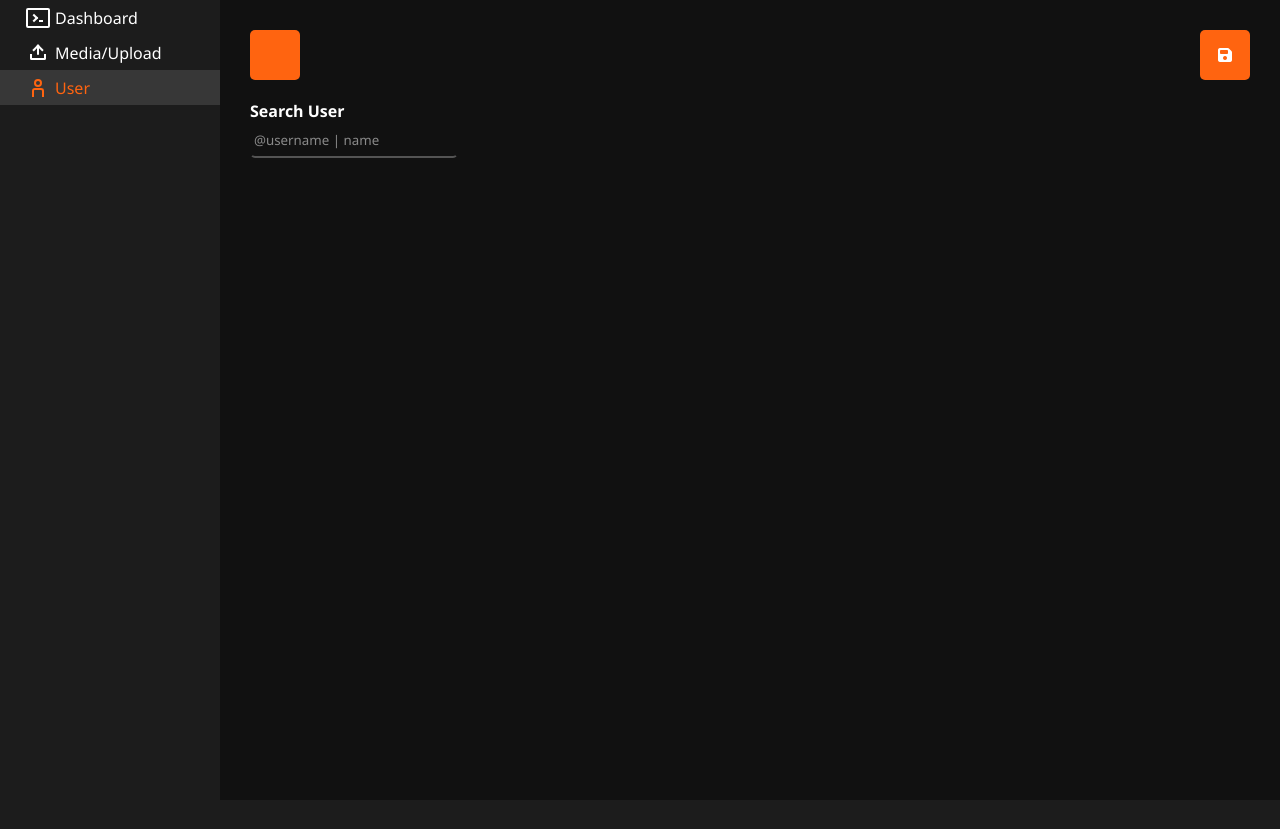
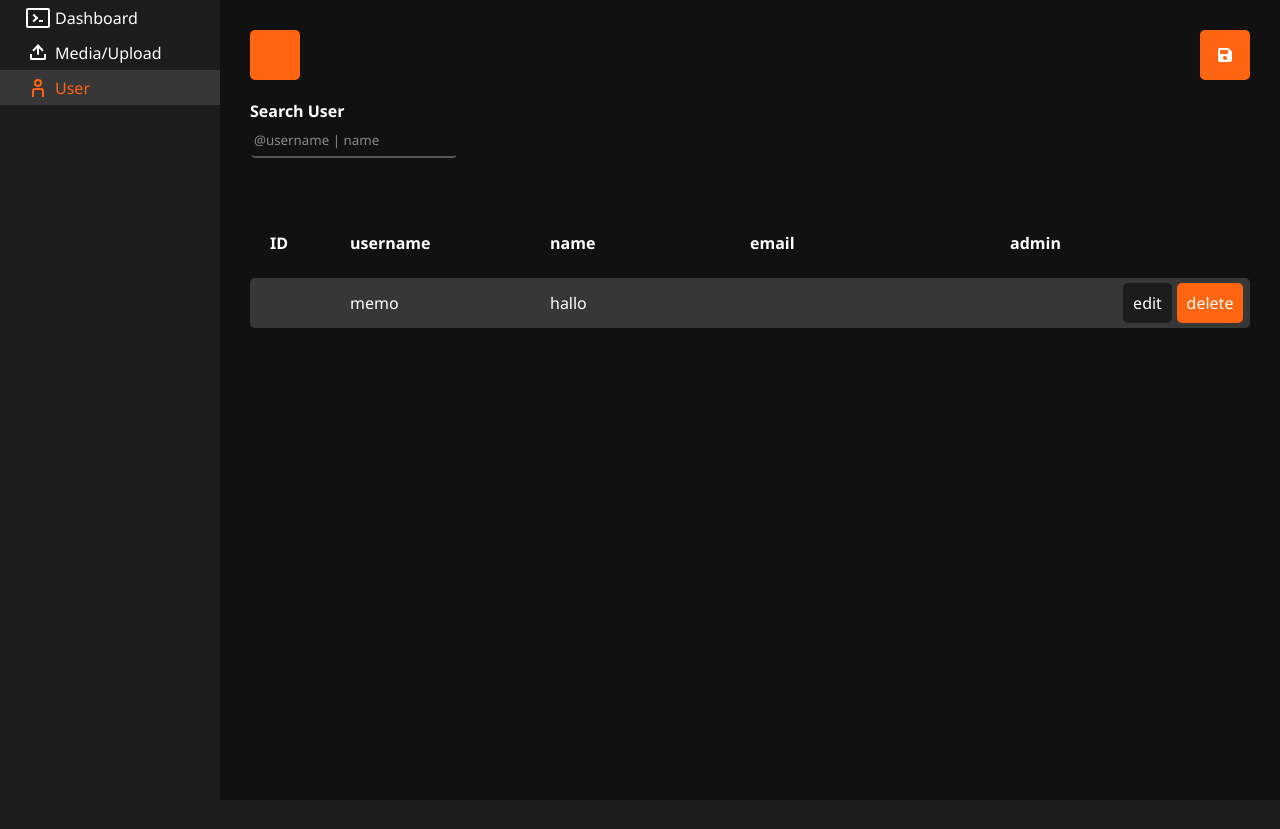
Before and after one commit to ydfdas1f546g1df/StreamingSite, a PHP site: page /admin/user in a window 1280 px wide. Shown: the part 68-897 px from the top of the page. Run offline with PHP 8.4, Linux system fonts and the light colour scheme; data that the repository does not hold is empty; some libraries are stand-ins or nearby versions.

Commit message:
admin page user

```diff
--- a/admin/user/index.html
+++ b/admin/user/index.html
@@ -57,7 +57,7 @@
                 <span class="user-dd-name">Watchlist</span>
             </a> <a class="user-dd-el" href="#">
                 <div class="user-dd-icon">
-                    <i class="gg-list-tree"></i>
+                    <i class="fa-solid fa-gear"></i>
                 </div>
                 <span class="user-dd-name">Settings</span>
             </a><a class="user-dd-el" href="#">
@@ -121,8 +121,30 @@
                 Search User
                 <input type="text" name="search-user" placeholder="@username | name">
             </label>
-            <div class="user-list">
-                <div class="user-list-el"></div>
+            <div class="user-list" id="all-users">
+                <div class="user-list-el-header">
+                    <span class="user-list-el-id">ID</span>
+                    <span class="user-list-el-username">username</span>
+                    <span class="user-list-el-name">name</span>
+                    <span class="user-list-el-email">email</span>
+                    <span class="user-list-el-admin">admin</span>
+                    <span class="user-list-btn-placeholder"></span>
+                    <span class="user-list-btn-placeholder"></span>
+
+                </div>
+                <div class="user-list-el" v-for="user in users" id="{{ user.id }}" >
+                    <span class="user-list-el-id">{{ user.id }}</span>
+                    <span class="user-list-el-username">{{ user.username }}</span>
+                    <span class="user-list-el-name">{{ user.name }}</span>
+                    <span class="user-list-el-email">{{ user.email }}</span>
+                    <span class="user-list-el-admin">{{ user.admin }}</span>
+                    <span class="user-list-btn-placeholder">
+                        <span class="edit-btn user-list-btn">edit</span>
+                        </span>
+                    <span class="user-list-btn-placeholder">
+                        <span class="del-btn user-list-btn">delete</span>
+                        </span>
+                </div>
             </div>
         </div>
     </article>
@@ -151,5 +173,6 @@
     <span class="copyright">&copy; Copyright 2023. All Rights Reserved. <a href="/">StreamingSite</a></span>
 </footer>
 <script src="/script/main.js"></script>
+<script src="/script/admin_user.js"></script>
 </body>
 </html>
--- a/dist/css/main.css
+++ b/dist/css/main.css
@@ -800,6 +800,11 @@ footer .copyright a {
   background: rgb(255, 100, 16);
   border-radius: 5px;
   min-width: 50px;
+  cursor: pointer;
+  transition: all 0.25s ease-in;
+}
+.admin-main article .user .btns .user-btn:hover {
+  background: rgb(55, 55, 55);
 }
 .admin-main article .user label {
   font-weight: bold;
@@ -830,10 +835,45 @@ footer .copyright a {
 }
 .admin-main article .user .user-list {
   margin-top: 50px;
+  height: 100%;
+  width: 100%;
+}
+.admin-main article .user .user-list .user-list-el-header span {
+  font-weight: bold;
+}
+.admin-main article .user .user-list .user-list-el-header, .admin-main article .user .user-list .user-list-el {
+  border-radius: 5px;
+  width: 100%;
+  height: 50px;
+  display: grid;
+  grid-template-columns: 8% 20% 20% 26% 12% 55px 70px;
+  margin-top: 10px;
+}
+.admin-main article .user .user-list .user-list-el-header span, .admin-main article .user .user-list .user-list-el span {
+  padding-left: 20px;
+  display: flex;
+  align-items: center;
+}
+.admin-main article .user .user-list .user-list-el-header span.user-list-btn-placeholder, .admin-main article .user .user-list .user-list-el span.user-list-btn-placeholder {
+  display: flex;
+  justify-content: center;
+}
+.admin-main article .user .user-list .user-list-el-header span.user-list-btn-placeholder .user-list-btn, .admin-main article .user .user-list .user-list-el span.user-list-btn-placeholder .user-list-btn {
+  display: flex;
+  align-items: center;
+  justify-content: center;
+  height: 40px;
+  border-radius: 5px;
+  padding: 0 10px;
+}
+.admin-main article .user .user-list .user-list-el-header span.user-list-btn-placeholder .user-list-btn.del-btn, .admin-main article .user .user-list .user-list-el span.user-list-btn-placeholder .user-list-btn.del-btn {
+  background: rgb(255, 100, 16);
+}
+.admin-main article .user .user-list .user-list-el-header span.user-list-btn-placeholder .user-list-btn.edit-btn, .admin-main article .user .user-list .user-list-el span.user-list-btn-placeholder .user-list-btn.edit-btn {
+  background: rgb(28, 28, 28);
 }
 .admin-main article .user .user-list .user-list-el {
-  height: 50px;
-  background: rgb(255, 100, 16);
+  background: rgb(55, 55, 55);
 }
 .admin-main aside {
   width: 220px;
--- /dev/null
+++ b/script/admin_user.js
@@ -0,0 +1,47 @@
+$(function () {
+
+    var JSONData = [{name: "hallo", username: "memo"}]
+    const base_url = window.location.origin;
+
+    const getUser = async (api) => {
+        const response = await fetch(base_url + '/api/' + api + '.php', {
+            method: 'POST', body: {
+                "x": 5
+            }, headers: {
+                'Content-Type': 'application/json'
+            }
+        });
+        const JSON = await response.json()
+        console.log(response);
+        console.log(JSON);
+
+        for (let i = 0; i < JSON.length; i++) {
+            if (JSON[i].admin == 1) {
+                JSON[i].admin = true
+            } else {
+                JSON[i].admin = false
+            }
+
+            JSONData.push({
+                id: JSON[i].id,
+                admin: JSON[i].admin,
+                name: JSON[i].name,
+                username: JSON[i].name,
+                email: JSON[i].email,
+                passwordHash: JSON[i].passwordHash,
+                bio: JSON[i].bio,
+            })
+        }
+
+        console.log(JSONData)
+
+        Vue.createApp({
+            data() {
+                return {
+                    users: JSONData,
+                };
+            }
+        }).mount("#all-users");
+    }
+    console.log(getUser('test'))
+});
--- a/scss/admin.scss
+++ b/scss/admin.scss
@@ -34,6 +34,12 @@ $aside-width: 220px;
           background: $orange;
           border-radius: 5px;
           min-width: 50px;
+          cursor: pointer;
+          transition: $trans;
+
+          &:hover {
+            background: $light_gray;
+          }
         }
       }
 
@@ -68,10 +74,55 @@ $aside-width: 220px;
 
       .user-list {
         margin-top: 50px;
+        height: 100%;
+        width: 100%;
+
+        .user-list-el-header {
+          span {
+            font-weight: bold;
+          }
+        }
+
+        .user-list-el-header, .user-list-el {
+          border-radius: 5px;
+          width: 100%;
+          height: 50px;
+          display: grid;
+          grid-template-columns: 8% 20% 20% 26% 12% 55px 70px;
+          margin-top: 10px;
+
+          span {
+            padding-left: 20px;
+            display: flex;
+            align-items: center;
+
+            &.user-list-btn-placeholder {
+              display: flex;
+              justify-content: center;
+
+              .user-list-btn {
+                display: flex;
+                align-items: center;
+                justify-content: center;
+                height: 40px;
+                border-radius: 5px;
+                padding: 0 10px;
+
+                &.del-btn {
+                  background: $orange;
+                }
+
+                &.edit-btn {
+                  background: $header-bg;
+
+                }
+              }
+            }
+          }
+        }
 
         .user-list-el {
-          height: 50px;
-          background: $orange;
+          background: $light-gray;
         }
       }
     }
--- a/template/index.html
+++ b/template/index.html
@@ -57,7 +57,7 @@
 <!--                <span class="user-dd-name">Watchlist</span>-->
 <!--            </a> <a class="user-dd-el" href="#">-->
 <!--                <div class="user-dd-icon">-->
-<!--                    <i class="gg-list-tree"></i>-->
+<!--                    <i class="fa-solid fa-gear"></i>-->
 <!--                </div>-->
 <!--                <span class="user-dd-name">Settings</span>-->
 <!--            </a><a class="user-dd-el" href="#">-->
```
Also changed, not shown: dist/css/error.css (+42 -2 lines).
